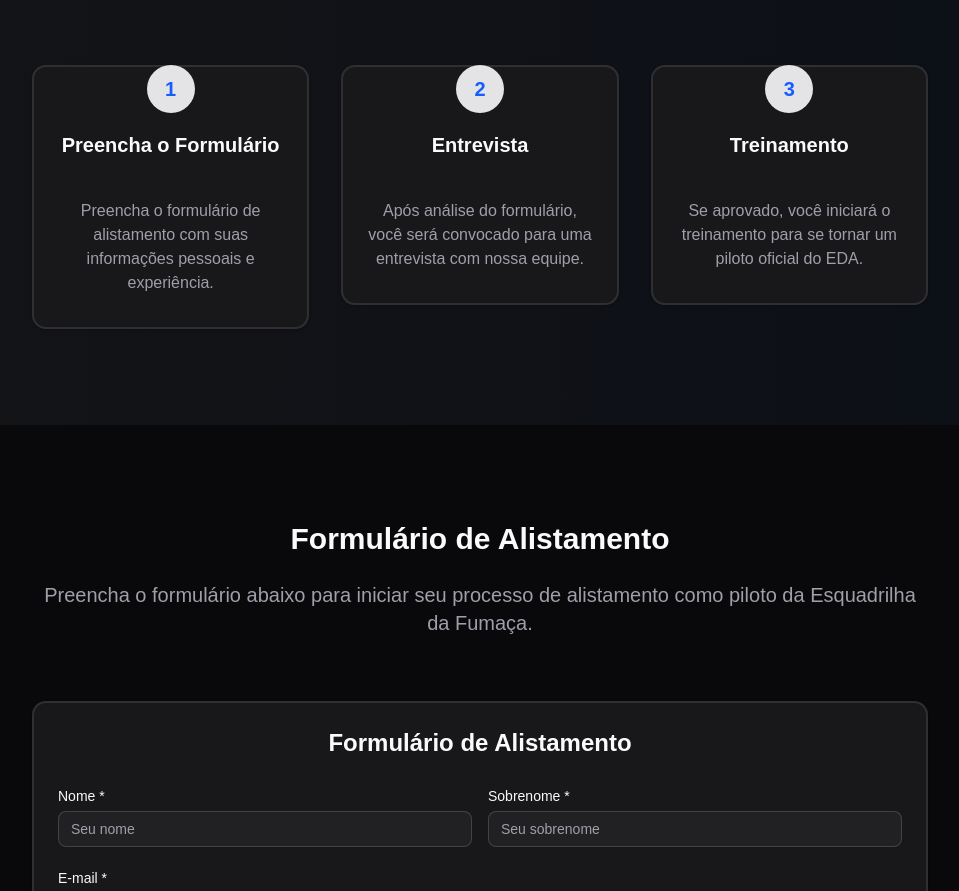
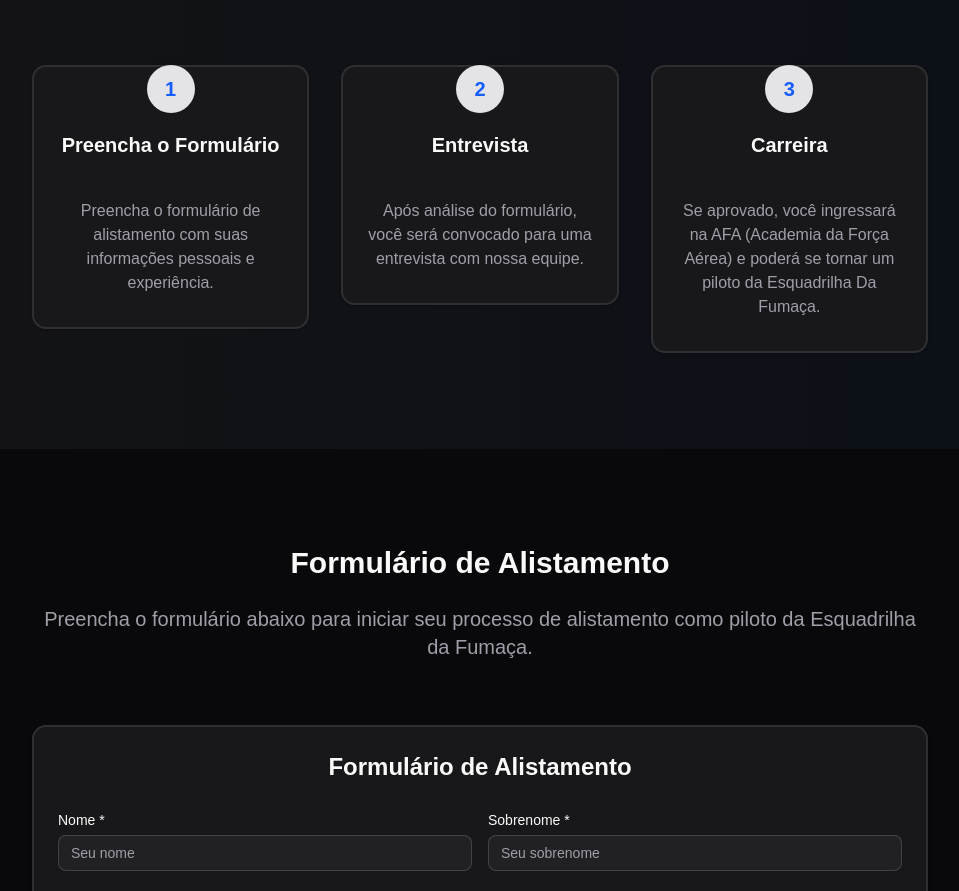
Before and after one commit to edafivem/edafivem, a React (Vite) app: page /alistamento in a window 1280 px wide. Shown: the part 1384-2275 px from the top of the page, without its empty margins (160-1119 px from the left). Built offline with nearby package versions, Linux system fonts and the light colour scheme; no server answers; a web font is replaced by a local one.

Commit message:
Update JoinUs.tsx

```diff
--- a/src/pages/JoinUs.tsx
+++ b/src/pages/JoinUs.tsx
@@ -242,9 +242,9 @@
                   3
                 </div>
                 <Card className="border-2 pt-16 pb-8 px-6 text-center">
-                  <h3 className="text-xl font-bold mb-4">Treinamento</h3>
+                  <h3 className="text-xl font-bold mb-4">Carreira</h3>
                   <p className="text-muted-foreground">
-                    Se aprovado, você iniciará o treinamento para se tornar um piloto oficial do EDA.
+                    Se aprovado, você ingressará na AFA (Academia da Força Aérea) e poderá se tornar um piloto da Esquadrilha Da Fumaça.
                   </p>
                 </Card>
               </motion.div>
```
